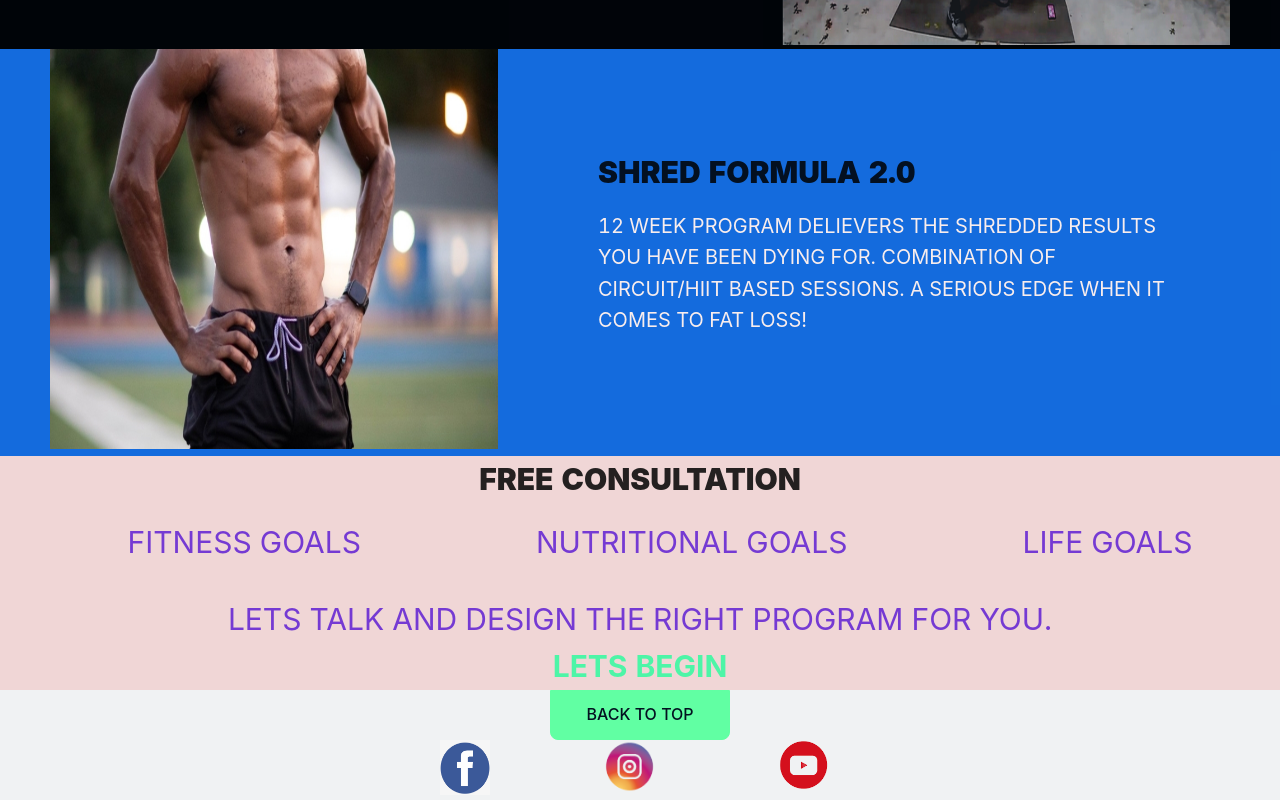
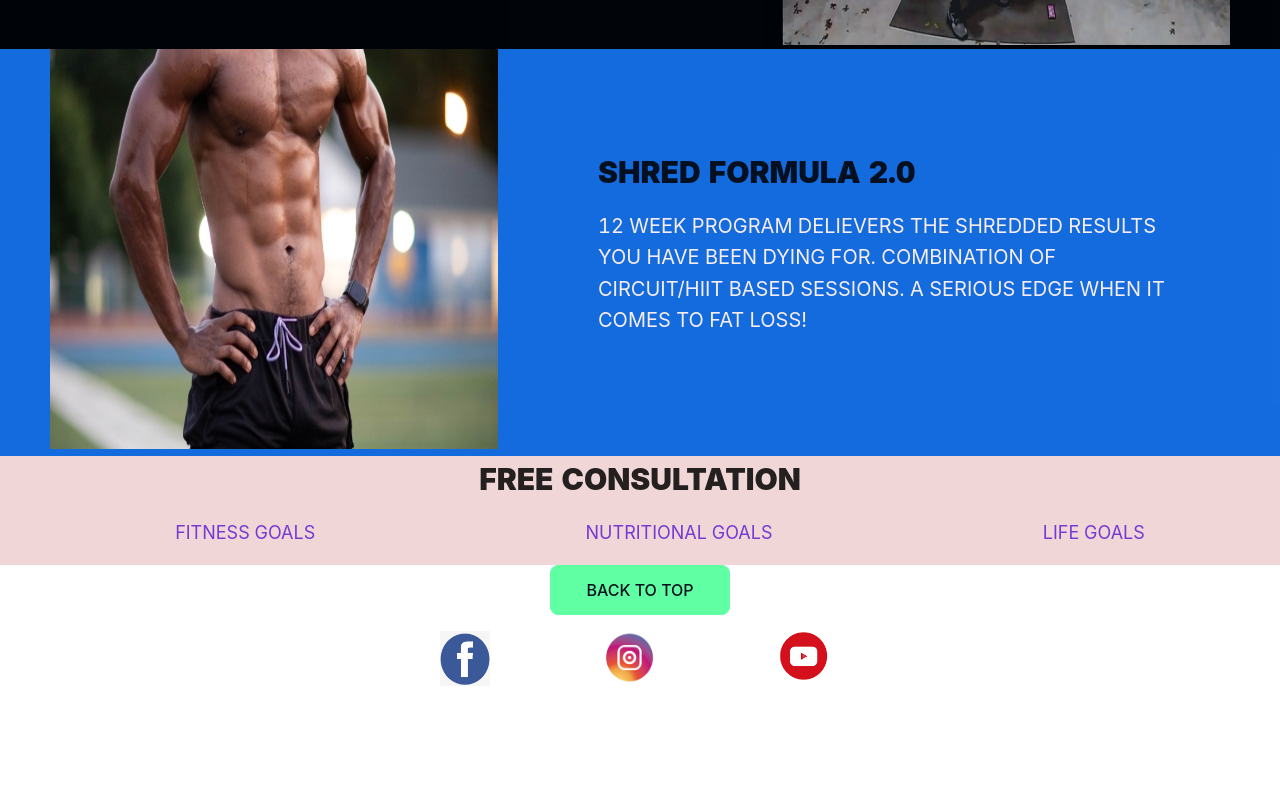
Before and after one commit to dwebdeveloper/biggBruceFitness, a React (Create React App) app: page / in a window 1280 px wide. Shown: the part 1882-2682 px from the top of the page. After the commit the page ends 2573 px from the top, so only its background shows below. Built offline with nearby package versions, Linux system fonts and the light colour scheme.

Commit message:
setup and designed scrolltop files, created subscribebutton files, removed button in consultation

```diff
--- a/src/App.css
+++ b/src/App.css
@@ -1,3 +1,3 @@
 .App {
-    background-color: whitesmoke;
+    background-color: white;
 }
--- a/src/Components/consultation/Consultation.css
+++ b/src/Components/consultation/Consultation.css
@@ -22,7 +22,7 @@
     justify-content: space-around;
     align-items: center;
     flex-flow: row nowrap;
-    font-size: 30px;
+    font-size: 18px;
     text-align: center;
     width: 100%;
     color: rgb(117, 58, 211);
@@ -30,21 +30,6 @@
     list-style-type: none;
 }
 
-
-.ConsultationContent {
-    text-align: center;
-    margin: 0;
-    font-size: 30px;
-    color: rgb(117, 58, 211);
-    text-transform: uppercase;
-}
-
-.LetsBegin {
-    margin: 0;
-    font-size: 30px;
-    font-weight: bold;
-    color: rgb(77, 245, 167);
-}
 
 @media screen and (max-width: 754px){
     .Goals {
--- a/src/Components/consultation/Consultation.js
+++ b/src/Components/consultation/Consultation.js
@@ -1,6 +1,5 @@
 import React, { Component } from 'react';
 import '../consultation/Consultation.css';
-import RegistrationForm from '../../Components/registrationform/RegistrationForm';
 
 class Consultation extends Component {
 
@@ -19,10 +18,6 @@ class Consultation extends Component {
                     <li>life goals</li>
 
                 </ul>
-
-                <p className='ConsultationContent'>Lets talk and design the right program for you.</p>
-                <a href={RegistrationForm} className='LetsBegin'>LETS BEGIN</a>
-
             </div>
         )
 
--- a/src/Components/footer/FooterBlock.css
+++ b/src/Components/footer/FooterBlock.css
@@ -1,7 +1,7 @@
 .Footer {
     width: 100%;
     height: max-content;
-    background-color: rgb(240, 242, 243);
+    background-color: white;
     display: flex;
     justify-content: center;
     align-items: center;
@@ -26,6 +26,7 @@
 }
 
 .SocialMediaContainers {
+    margin-top: 15px;
     display: flex;
     justify-content: space-around;
     width:40%;
--- a/src/Components/footer/FooterBlock.js
+++ b/src/Components/footer/FooterBlock.js
@@ -1,5 +1,7 @@
 import React, { Component } from 'react';
 import '../footer/FooterBlock.css';
+
+import ScrollToTtop from '../scrolltotop/ScrollTotop';
 
 import Face from '../../assets/images/Face.png';
 import Instagram from '../../assets/images/Instagram.png';
@@ -13,15 +15,16 @@ class FooterBlock extends Component {
         return (
             <div className='Footer' >
 
-                <div className='ScrollUP'>
-                    <button className='ScrollButton'>BACK TO TOP</button>
-                </div>
+                <ScrollToTtop />
+
 
                 <div className='SocialMediaContainers'>
                     <a href="https://www.facebook.com/BigBruce908"><img className='Face' alt='Facebook' src={Face} /></a>
                     <a href="https://www.instagram.com/shredseasonlive/?hl=en" target='_blank'><img alt='Instagram' className='Instagram' src={Instagram} /></a>
                     <a href="https://www.youtube.com/channel/UCtkkzqzbGP7BLZiVrBTPvQw" target='_blank'><img alt='Youtube' className='Youtube' src={Youtube} /></a>
                 </div>
+
+
 
             </div>
 
--- a/src/Components/homediv/HomeDiv.css
+++ b/src/Components/homediv/HomeDiv.css
@@ -11,6 +11,6 @@
     opacity: .93;
 }
 .HomeDivh2 {
-    color: rgb(255, 255, 255);
+    color: white;
     text-transform: uppercase;
 }
--- /dev/null
+++ b/src/Components/scrolltotop/ScrollToTop.css
@@ -0,0 +1,17 @@
+.ScrollUp {
+    display: flex;
+    justify-content: center;
+    width: 100%;
+    margin:.5px
+}
+
+.ScrollButton {
+    width: 180px;
+    height: 50px;
+    color: rgb(3, 18, 32);
+    background-color: rgb(97, 255, 163);
+    border: 1px solid rgb(97, 255, 163);
+    border-radius: 8px;
+    font-weight: 500;
+    font-size: 16px;
+}
--- /dev/null
+++ b/src/Components/scrolltotop/ScrollTotop.js
@@ -0,0 +1,45 @@
+import React, { Component } from "react";
+import '../scrolltotop/ScrollToTop.css';
+
+export default class ScrollToTop extends Component {
+    constructor(props) {
+        super(props);
+        this.state = {
+            is_visible: false
+        };
+    }
+
+    componentDidMount() {
+        const scrollComponent = this;
+        document.addEventListener("scroll", function (e) {
+            scrollComponent.toggleVisibility();
+        });
+    }
+
+    toggleVisibility() {
+        if (window.pageYOffset > 300) {
+            this.setState({
+                is_visible: true
+            });
+        } else {
+            this.setState({
+                is_visible: false
+            });
+        }
+    }
+
+    scrollToTop() {
+        window.scrollTo({
+            top: 0,
+            behavior: "smooth"
+        });
+    }
+
+    render() {
+        return (
+            <div className='ScrollUp'>
+                <button className='ScrollButton' onClick={() => this.scrollToTop()}>BACK TO TOP</button>
+            </div>
+        );
+    }
+}
--- a/src/Pages/About.css
+++ b/src/Pages/About.css
@@ -19,7 +19,6 @@
     align-items: center;
     flex-direction: column;
     flex-wrap: wrap;
-    border: 2px solid black;
     width: 50%;
     height: 700px;
     font-size: 15px;
```
Also changed, not shown: src/Components/subscribebutton/SubscribeButton.css (added, +18 -0 lines), src/Components/subscribebutton/SubscribeButton.js (added, +61 -0 lines).
